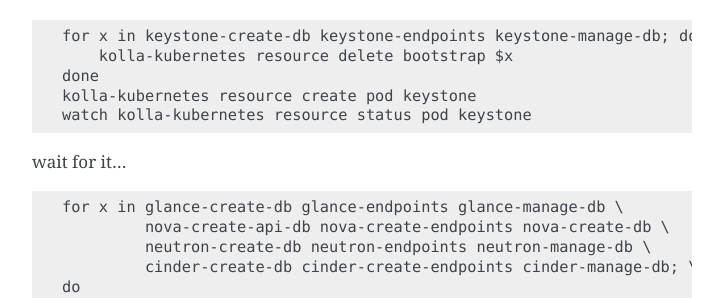
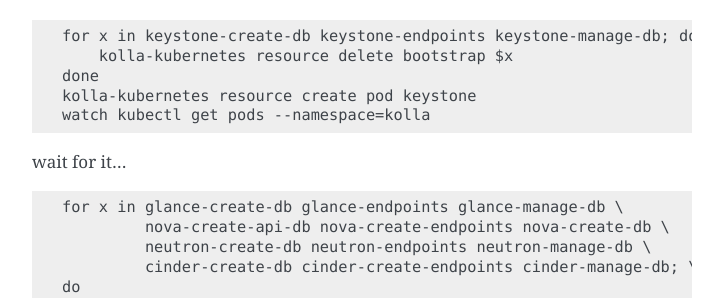
Before and after one commit to openstack-archive/kolla-kubernetes, a Sphinx documentation site: the page built from doc/source/minikube-quickstart.rst, in a window 1280 px wide and 900 px high, scrolled down 3952 px. Shown: the part 233-531 px from the top of the window, without its empty margins (388-1111 px from the left). Built offline with Sphinx 7.4.7, drawn with Linux system fonts in a browser that asks for light colours; pages that are not in the unit, such as notebooks, are missing from menus.

Commit message:
Use kubectl to watch for pod status
Let's use the same tool to query for the status of pods.
Kubectl seems like the best tool for this.

Change-Id: Ie4251c137fe15da2c5212a8286f21e5db089d07a

```diff
--- a/doc/source/minikube-quickstart.rst
+++ b/doc/source/minikube-quickstart.rst
@@ -232,7 +232,7 @@ wait for it...
         kolla-kubernetes resource delete bootstrap $x
     done
     kolla-kubernetes resource create pod keystone
-    watch kolla-kubernetes resource status pod keystone
+    watch kubectl get pods --namespace=kolla
 
 wait for it...
 
```
